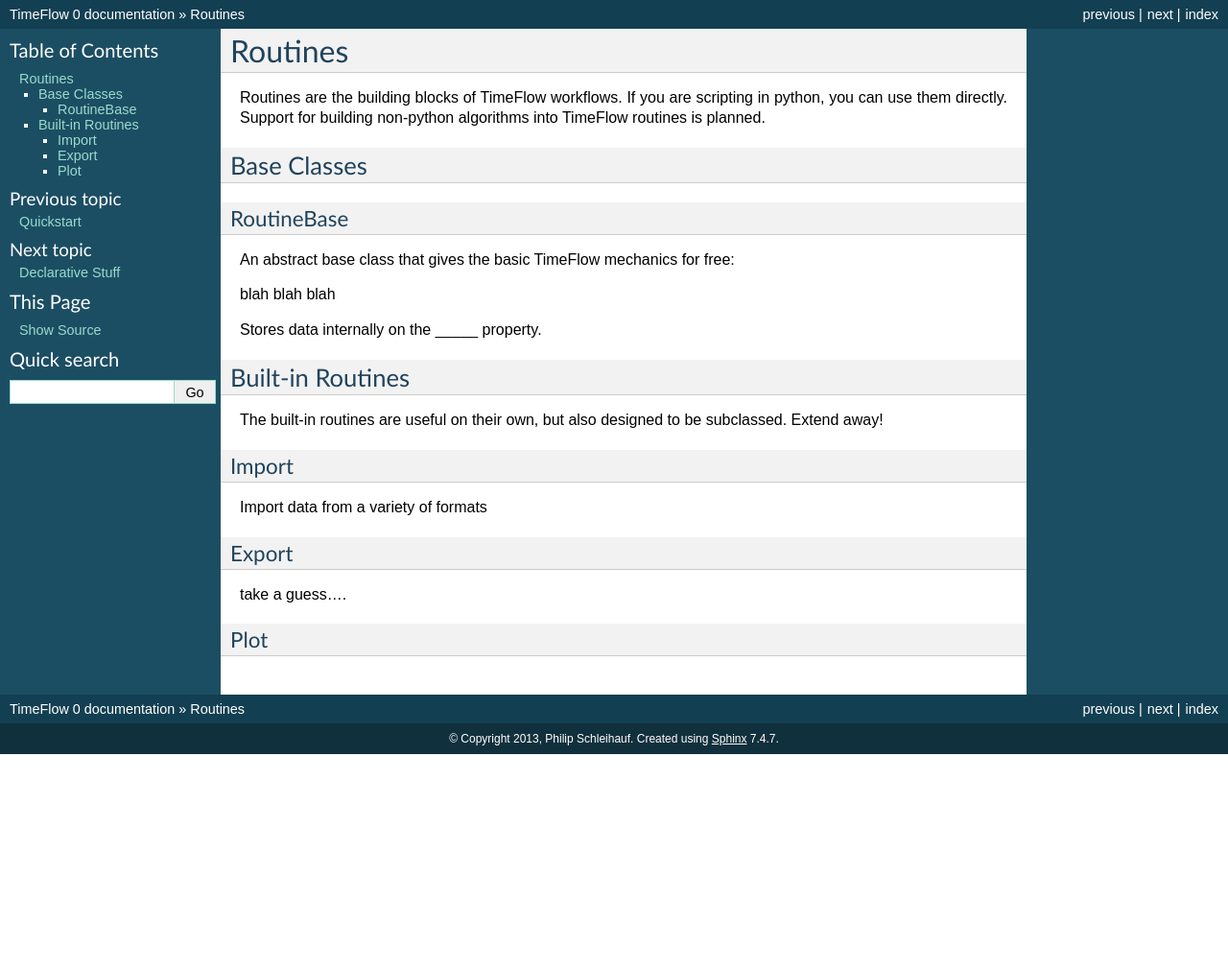
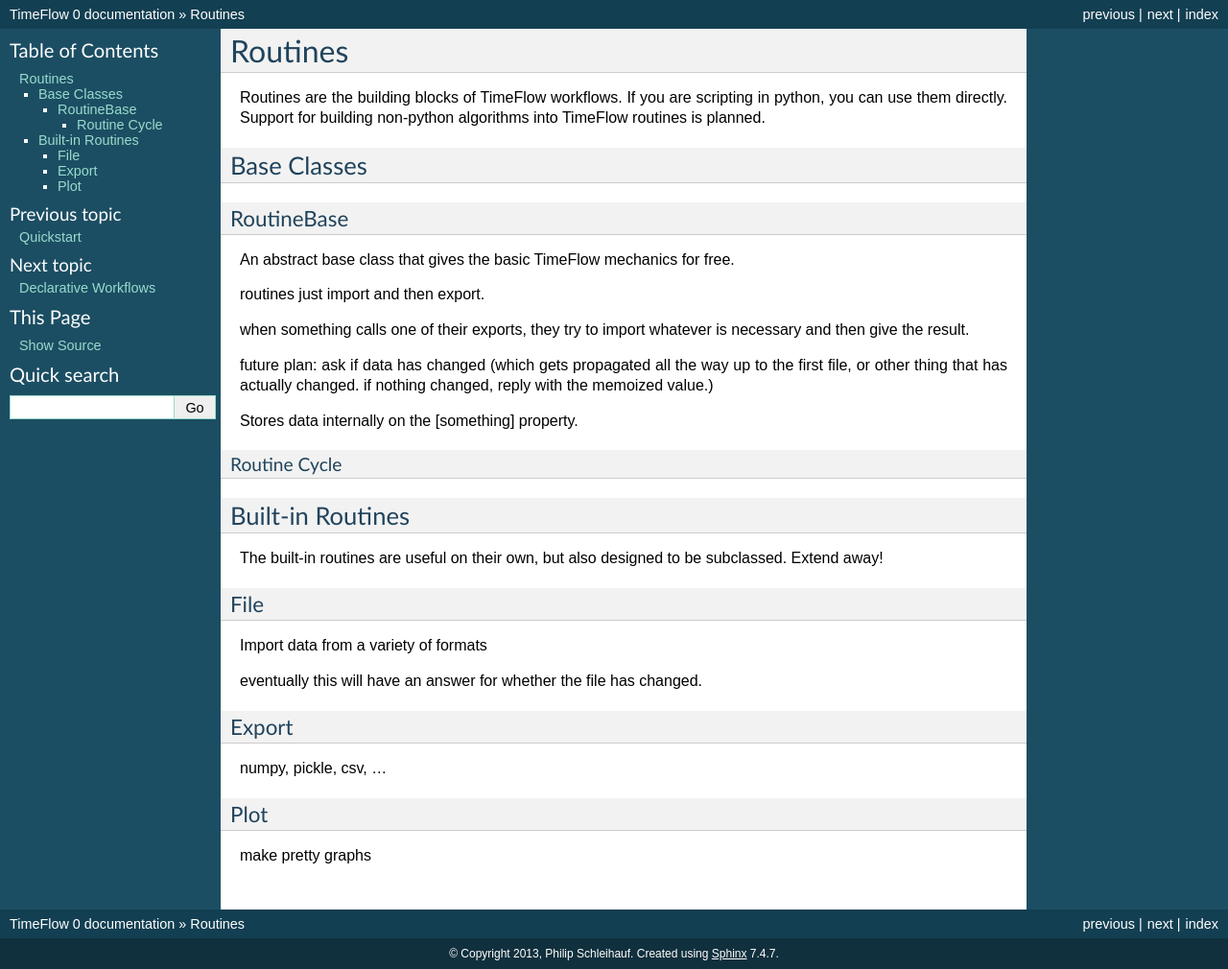
Before and after one commit to Queens-Applied-Sustainability/Time-Series-Tools, a Sphinx documentation site: the page built from docs/routines.rst, in a window 1280 px wide. Shown: the whole page at 96% size. Built offline with Sphinx 7.4.7, drawn with Linux system fonts in a browser that asks for light colours; formulas are drawn with MathJax 3; before the commit the page ends 900 px from its top, so only the background shows below that.

Commit message:
flesh out some more ideas

```diff
--- a/docs/routines.rst
+++ b/docs/routines.rst
@@ -12,11 +12,24 @@
 RoutineBase
 ^^^^^^^^^^^
 
-An abstract base class that gives the basic TimeFlow mechanics for free:
+An abstract base class that gives the basic TimeFlow mechanics for free.
 
-blah blah blah
+routines just import and then export.
 
-Stores data internally on the _____ property.
+when something calls one of their exports, they try to import whatever is
+necessary and then give the result.
+
+future plan: ask if data has changed (which gets propagated all the way up to
+the first file, or other thing that has actually changed. if nothing changed,
+reply with the memoized value.)
+
+Stores data internally on the [something] property.
+
+
+Routine Cycle
+~~~~~~~~~~~~~
+
+
 
 
 Built-in Routines
@@ -26,17 +39,21 @@
 subclassed. Extend away!
 
 
-Import
-^^^^^^
+File
+^^^^
 
 Import data from a variety of formats
+
+eventually this will have an answer for whether the file has changed.
 
 
 Export
 ^^^^^^
 
-take a guess....
+numpy, pickle, csv, ...
 
 
 Plot
 ^^^^
+
+make pretty graphs
```
Also changed, not shown: docs/declarative.rst (+42 -3 lines).
